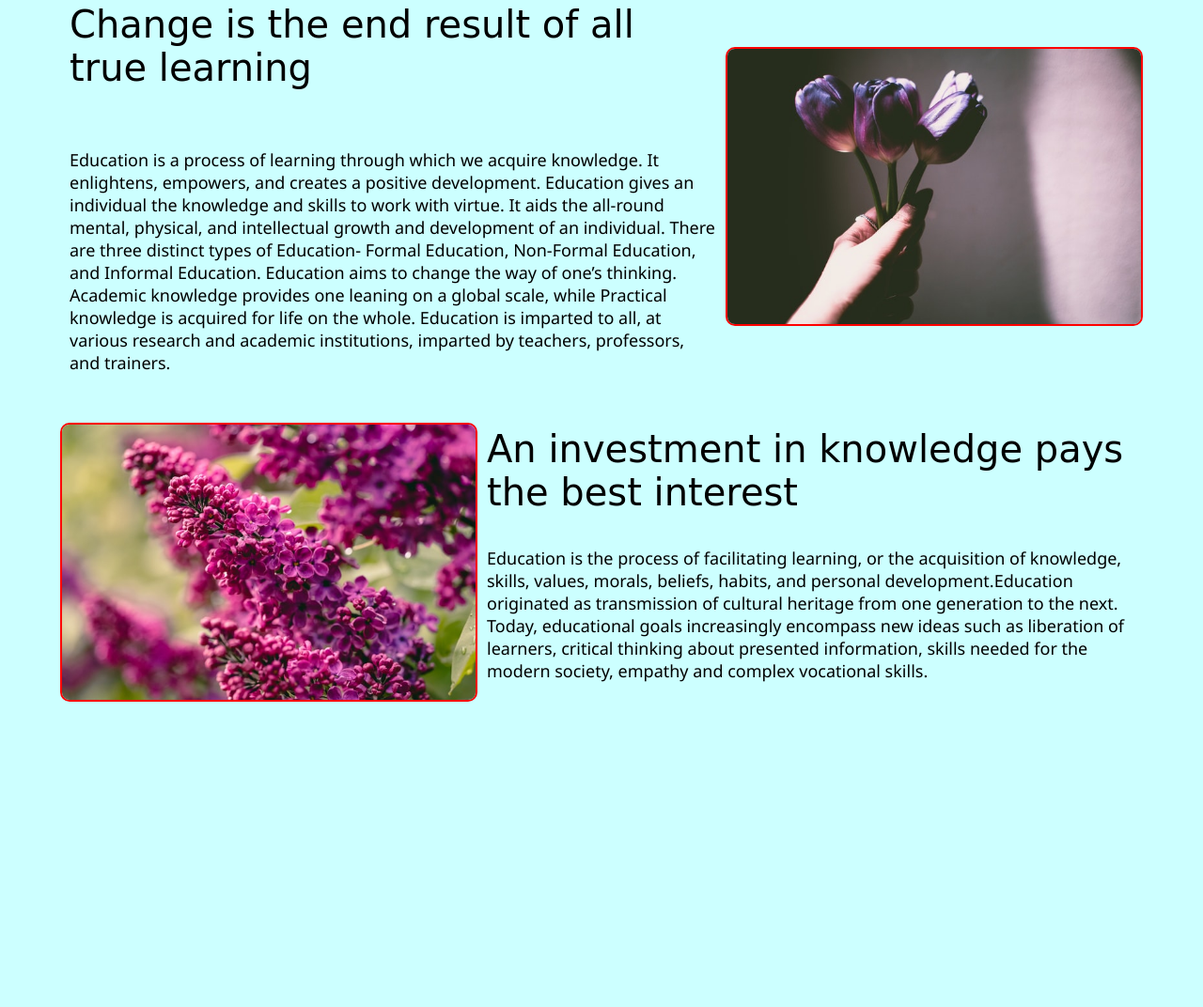
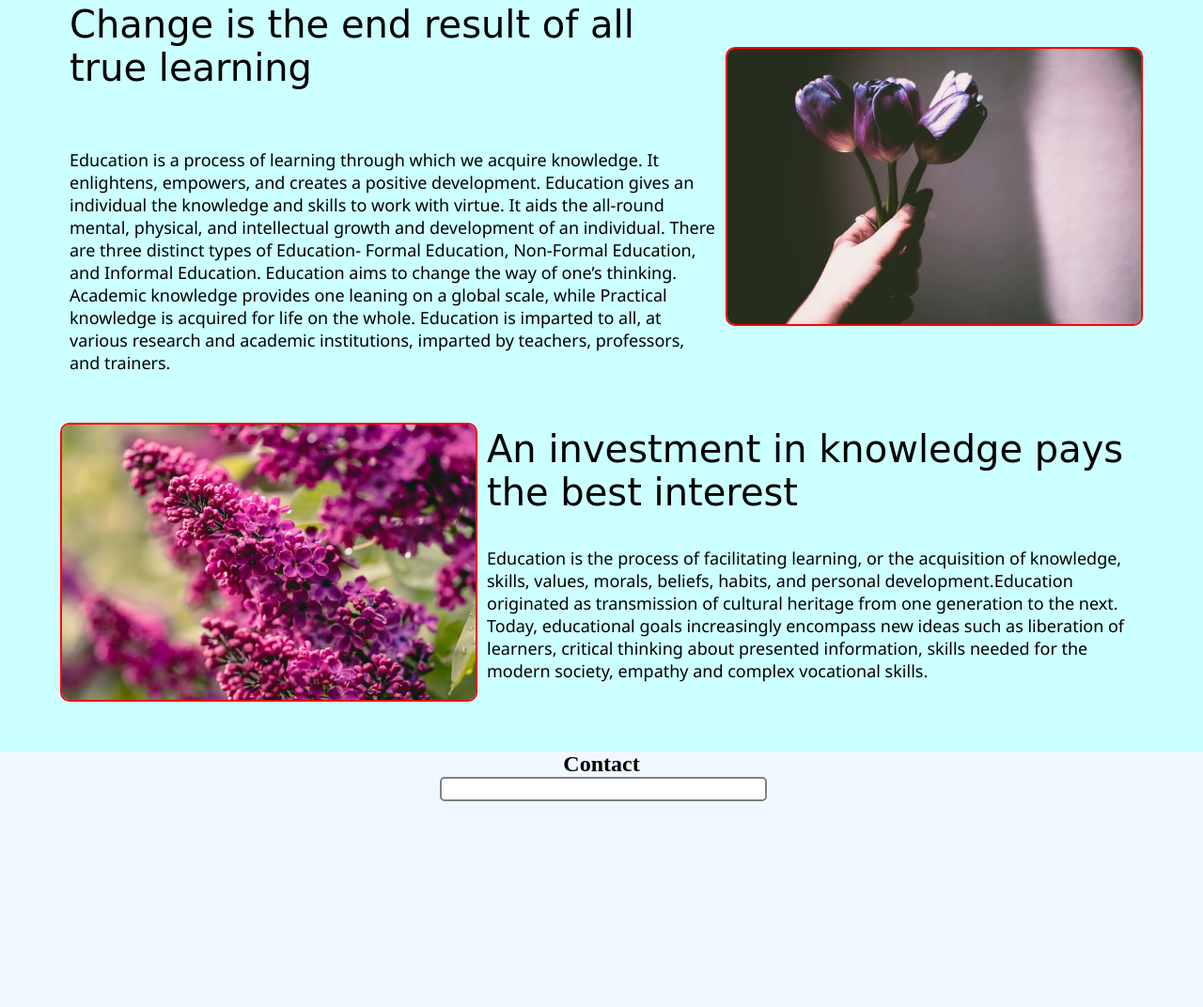
Before and after one commit to sabujrouth/Educare_website, a plain HTML site: page index.html in a window 1280 px wide. Shown: the part 888-1960 px from the top of the page at 94% size. Before the commit the page ends 1688 px from the top, so only its background shows below. Drawn offline with Linux system fonts and the light colour scheme.

Commit message:
Adding input form section

```diff
--- a/css/style.css
+++ b/css/style.css
@@ -156,6 +156,7 @@
     font-family: cursive;
     padding: 0px 15px 38px 10px;
 }
+
 .sectionTag2 {
     font-size: 40px;
     font-family: cursive;
@@ -167,6 +168,7 @@
     padding: 25px 10px 0px 10px;
     font-family: 'Segoe UI', Tahoma, Geneva, Verdana, sans-serif;
 }
+
 .sectionSubTag2 {
     font-size: 18px;
     padding: 0px 10px 20px 10px;
@@ -180,6 +182,28 @@
     border: 2px solid red;
     border-radius: 10px;
 }
-.body{
+
+.color {
     background-color: #ccffff;
 }
+
+.contact {
+    background-color: aliceblue;
+    height: 34vh;
+}
+
+.text-center {
+    text-align: center;
+}
+
+.form {
+    max-width: 344px;
+    margin: auto;
+}
+
+.form input {
+    width: 100%;
+    font-size: 19px;
+    border: 2px solid gray;
+    border-radius: 5px;
+}
--- a/index.html
+++ b/index.html
@@ -45,6 +45,7 @@
 
 
     </section>
+    <section class="color">
         <section class="section">
             <div class="paras">
                 <p class="sectionTag1">Change is the end result of all true learning</p>
@@ -68,16 +69,31 @@
         <section class="section section-left">
             <div class="paras">
                 <p class="sectionTag2">An investment in knowledge pays the best interest</p>
-            <p class="sectionSubTag2">Education is the process of facilitating learning, or the acquisition of knowledge,
-                skills, values, morals, beliefs, habits, and personal development.Education originated as transmission of
-                cultural heritage from one generation to the next. Today, educational goals increasingly encompass new ideas
-                such as liberation of learners, critical thinking about presented information, skills needed for the modern
+                <p class="sectionSubTag2">Education is the process of facilitating learning, or the acquisition of
+                    knowledge,
+                    skills, values, morals, beliefs, habits, and personal development.Education originated as
+                    transmission
+                    of
+                    cultural heritage from one generation to the next. Today, educational goals increasingly encompass
+                    new
+                    ideas
+                    such as liberation of learners, critical thinking about presented information, skills needed for the
+                    modern
                     society, empathy and complex vocational skills.</p>
             </div>
             <div class="thumbnail">
                 <img src="img/section2.jpg" alt="Hand Image" class="imgFluid">
             </div>
         </section>
+    </section>
+    <section class="contact">
+        <h2 class="text-center">Contact</h2>
+        <div class="form">
+            <input type="text" name="name" id="name">
+        </div>
+
+
+    </section>
 </body>
 
 </html>
```
Lines whose indentation alone changed are shown as unchanged.
